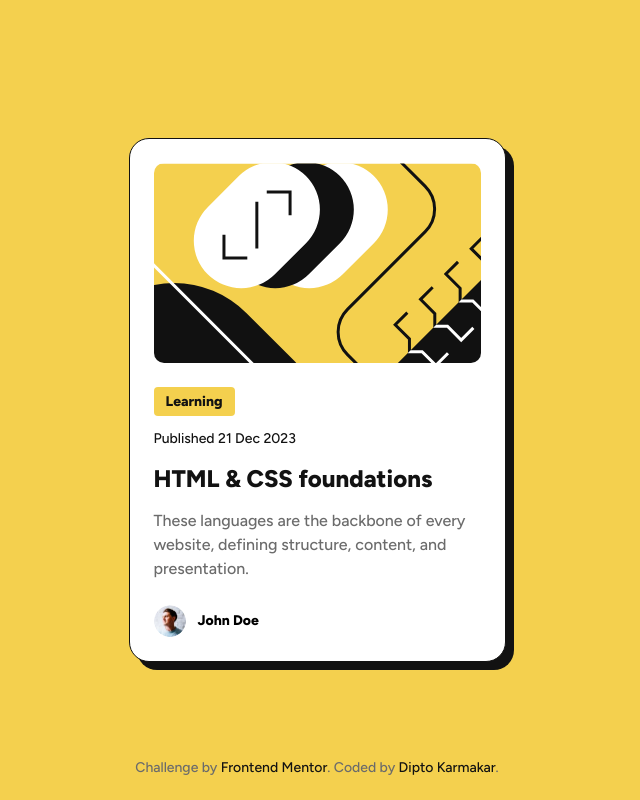
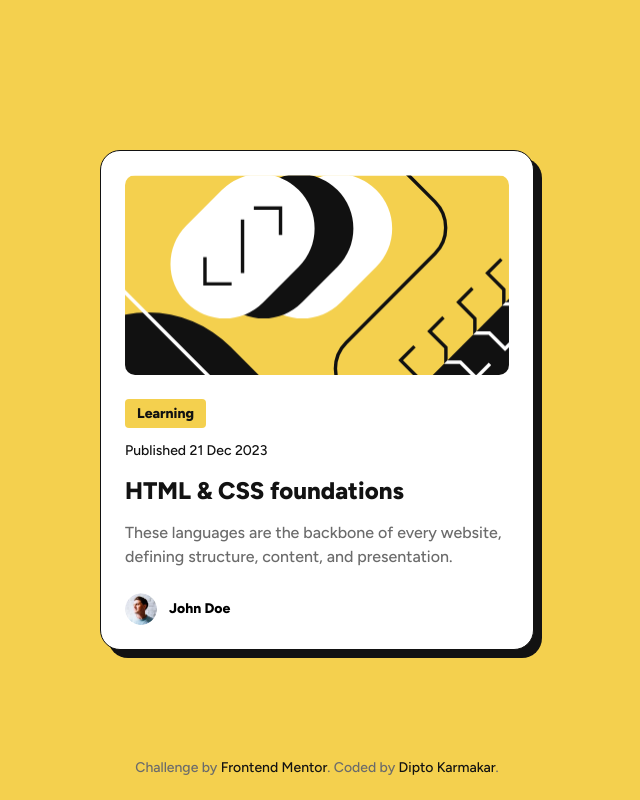
Before and after one commit to dipto0321/blog-preview-card, a plain HTML site: page index.html in a window 1280 px wide. Shown: the whole page, without its empty margins (323-963 px from the left). Drawn offline with Linux system fonts and the light colour scheme.

Commit message:
fix: card sizing

```diff
--- a/styles.css
+++ b/styles.css
@@ -50,7 +50,7 @@ main {
 .card .card-thumb {
   width: 100%;
   border-radius: 10px;
-  height: 170px;
+  height: 200px;
   background-image: url('./assets/images/illustration-article.svg');
   background-repeat: no-repeat;
 }
@@ -144,12 +144,11 @@ footer a {
 
 @media (min-width: 1024px) {
   .card {
-    width: 327px;
+    width: 384px;
   }
 
-  .card .card-thumb,
-  .card .card-thumb img {
-    height: 200px;
+	.card .card-thumb {
+    background-size: cover;
   }
 
   .card .card-content .card-tags .tag {
```
